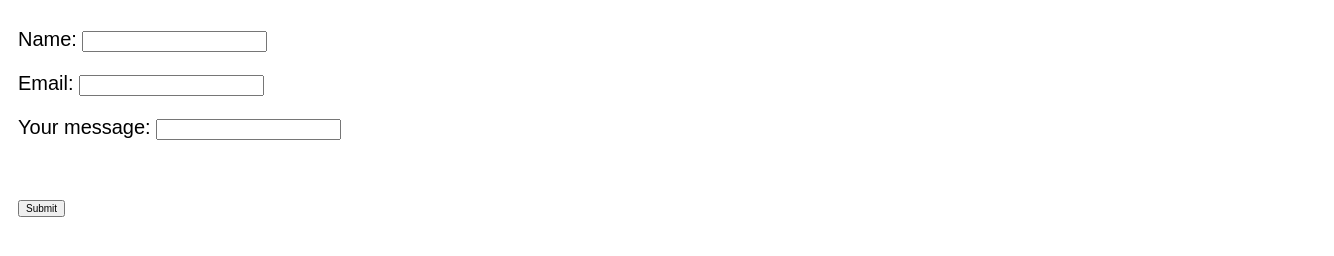
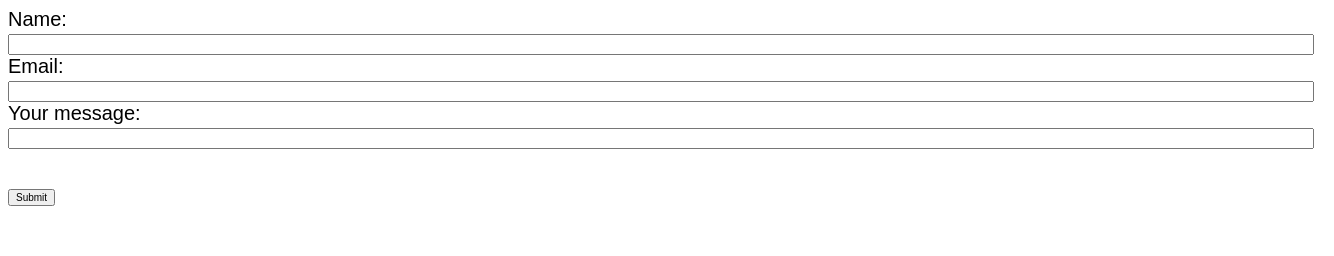
Before and after one commit to dylanConrad/form-practice, a plain HTML site: page index.html in a window 1280 px wide. Shown: the whole page, 1334 px wide, since content can reach past the window. Drawn offline with Linux system fonts and the light colour scheme.

Commit message:
Update style.css

```diff
--- a/style.css
+++ b/style.css
@@ -1,18 +1,33 @@
 body {
     display: flex;
+    width: 100%;
     flex-direction: column;
-    width: 100%;
+    justify-content: flex-start;
     font-family: arial;
     font-size: 20px;
+    margin-right:20px;
+    padding-right: 20px;
+}
+form label {
+    display: block;
+    width: 100%;
+    margin-right: 20px;
 }
 
-.item {
+form input {
     width: 100%;
-    justify-content: flex-start;
-    margin-top: 20px;
-    margin-bottom: 5px;
-    margin-left: 10px;
+    margin-right: 20px;
+    padding-right: 20px;
 }
+
+form textarea {
+    display: block;
+    width: 100%;
+    height: 5rem;
+    margin-right: 20px;
+    padding-right: 20px;
+}
+
 
 button {
     margin-top: 40px;
```
